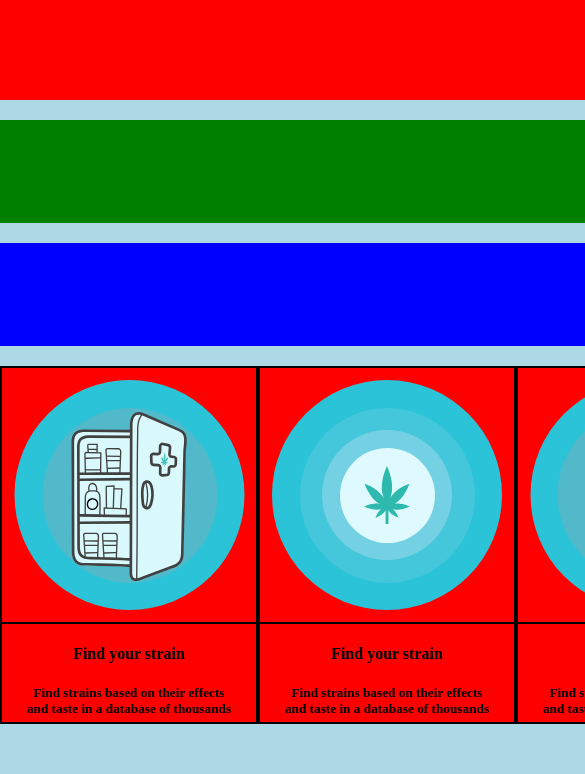
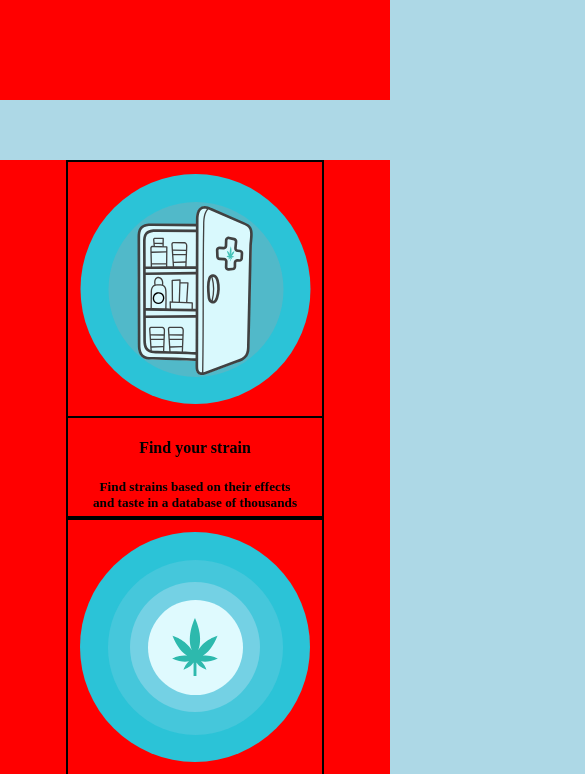
Before and after one commit to JoshuaHolloway/build-1, a plain HTML site: page public/index.html in a window 390 px wide. Shown: the top 774 px of the page, 585 px wide, since content can reach past the window. Drawn offline with Linux system fonts and the light colour scheme.

Commit message:
centering items in card area

```diff
--- a/scss/styles.scss
+++ b/scss/styles.scss
@@ -35,6 +35,11 @@ h1 {
             "_main_"
             "_footer_    "
     }
+    #_main_ {
+      display: flex;
+      flex-direction: column;
+      align-items: center;
+    }
 }
 
 #_nav_ {
```
Also changed, not shown: public/css/styles.css.
